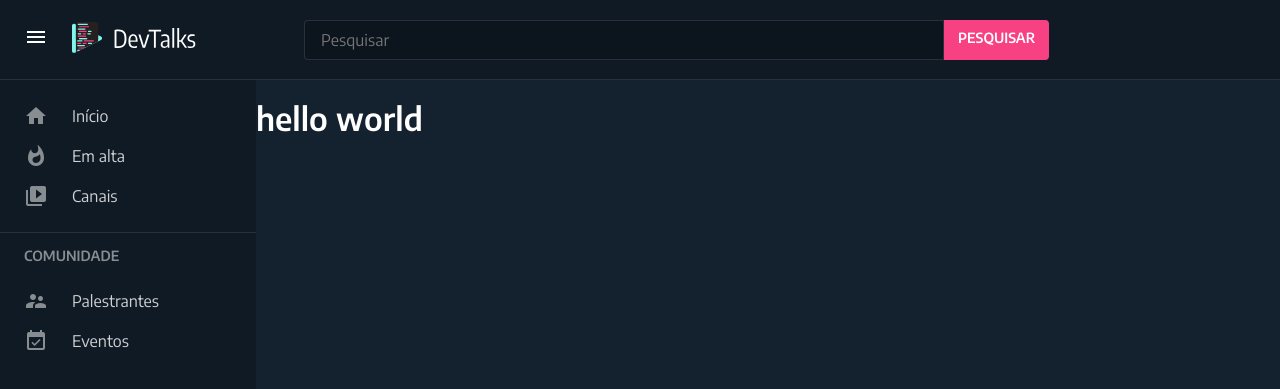
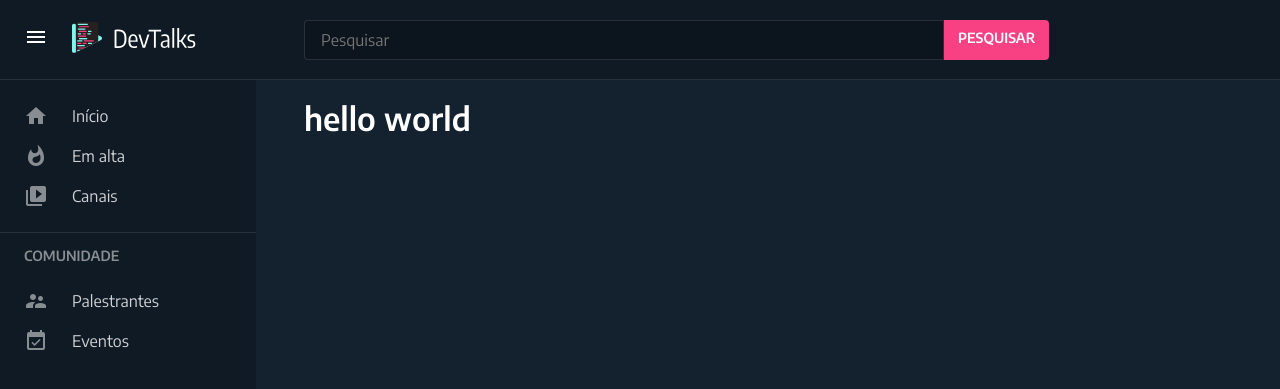
Before and after one commit to devtalksbr/devtalks.github.io, a Jekyll site: the page built from index.html, in a window 1280 px wide. Shown: the top 389 px of the page. Built offline with Jekyll 4.4.1, drawn with Linux system fonts in a browser that asks for light colours; some web fonts are replaced.

Commit message:
Fix main margin

```diff
--- a/_layouts/home.html
+++ b/_layouts/home.html
@@ -1,5 +1,5 @@
 <!DOCTYPE html>
-<html lang="en">
+<html lang="pt-br">
 {% include partials/head.html %}
 <body>
   {% include partials/header.html %}
--- a/assets/_scss/layouts/_main.scss
+++ b/assets/_scss/layouts/_main.scss
@@ -1,3 +1,3 @@
 .dt-l-main {
-  margin-left: rem(256px);
+  margin-left: rem(304px);
 }
```
